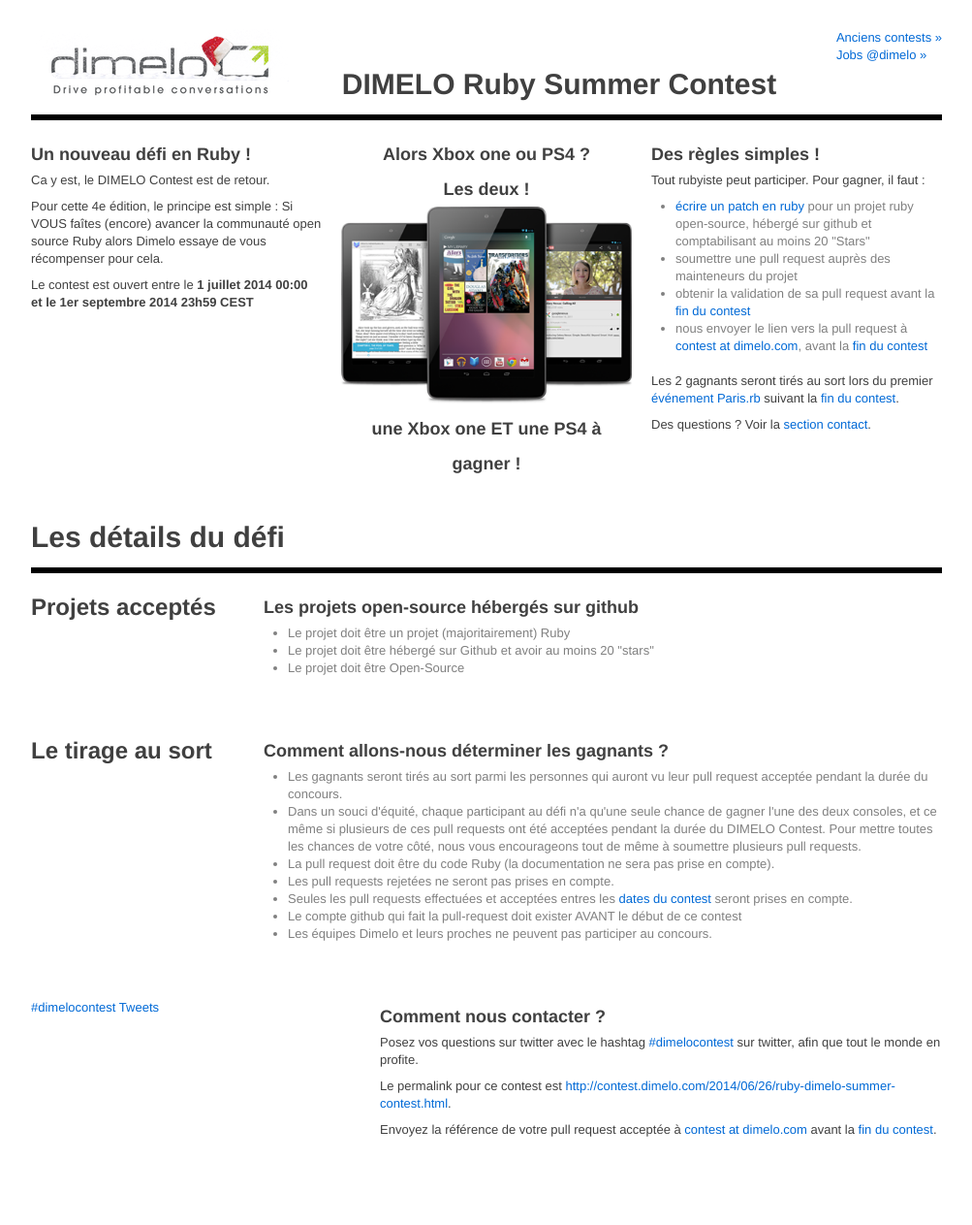
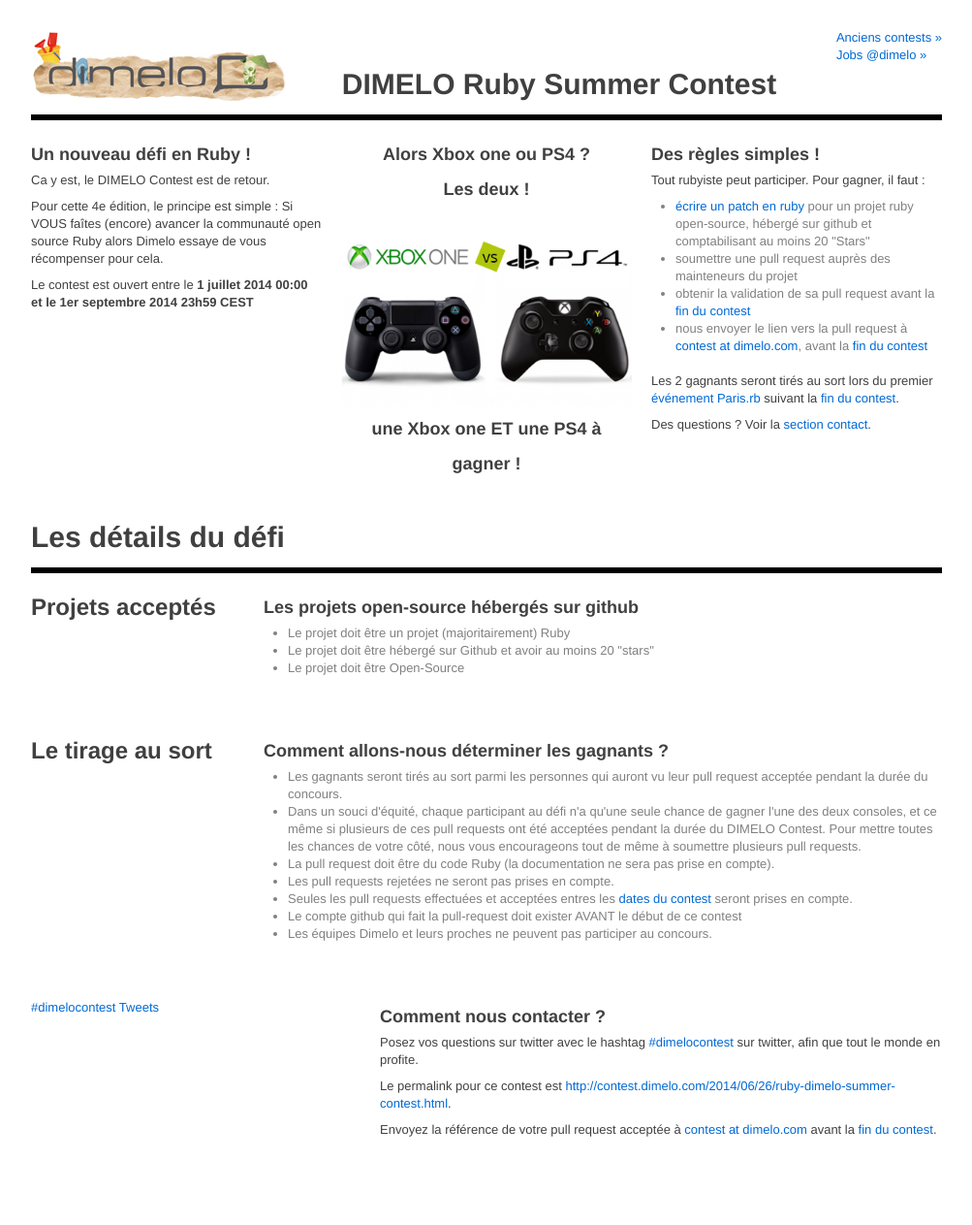
Before and after one commit to nel/nel.github.com, a Jekyll site: the page built from _posts/2014-06-26-ruby-dimelo-summer-contest.html, in a window 1280 px wide. Shown: the whole page at 97% size, without its empty margins (138-1141 px from the left). Built offline with Jekyll 4.4.1, drawn with Linux system fonts in a browser that asks for light colours; comment, search, counter and statistics services are not loaded.

Commit message:
fix: add images

```diff
--- a/_posts/2014-06-26-ruby-dimelo-summer-contest.html
+++ b/_posts/2014-06-26-ruby-dimelo-summer-contest.html
@@ -2,7 +2,7 @@
 layout: default
 title: DIMELO Ruby Summer Contest
 description: Une pull request pendant l'été, une console Xbox One ou PS4 à gagner.
-logo: dimelo_neige.png
+logo: HPdimelo-ete3.jpg
 badge: Badge_DimeloRubyContest.jpg
 ---
 <section id="about">
@@ -15,7 +15,7 @@
     </div>
     <div class="span-one-third">
       <h3 style="text-align:center">Alors Xbox one ou PS4 ?<br>Les deux !</h3>
-      <img width="300px" src="/images/nexus-7-2.png" />
+      <img width="300px" src="/images/vs.jpg" />
       <h3 style="text-align:center">une Xbox one ET une PS4 à gagner !</h3>
     </div>
     <div class="span-one-third" id="rules">
```
Also changed, not shown: images/HPdimelo-ete3.jpg (added), images/dimelo-ete3.jpg (added), images/vs.jpg (added), 1 other file.
